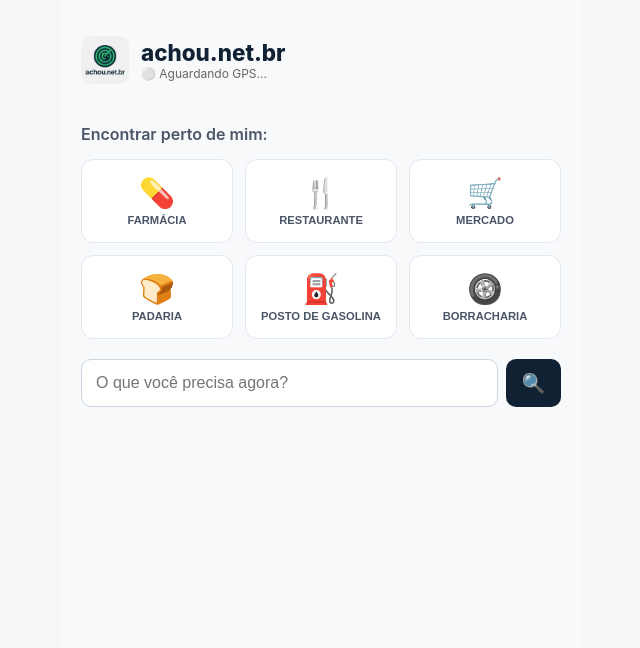
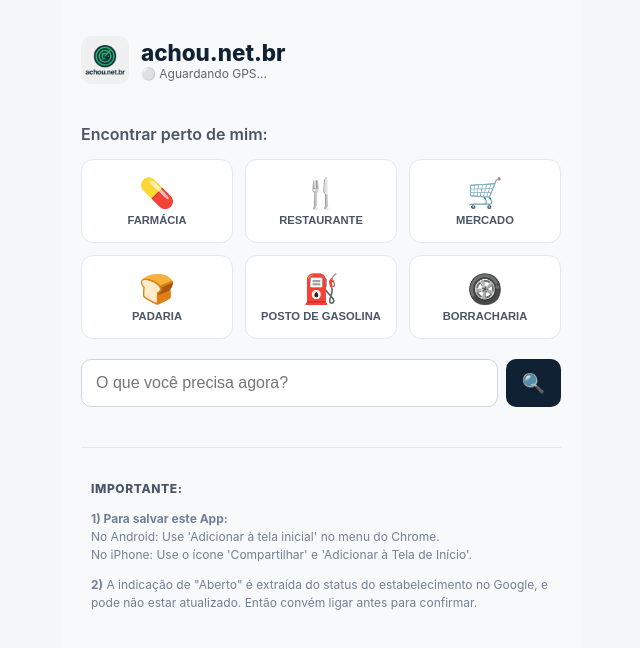
Before and after one commit to maxvilhenaviana-maker/achou-mvp, a Next.js app: page / in a window 1280 px wide. Shown: the top 648 px of the page, without its empty margins (319-959 px from the left). Built offline with nearby package versions, Linux system fonts and the light colour scheme; no server answers.

Commit message:
Add files via upload

```diff
--- a/pages/index.js
+++ b/pages/index.js
@@ -164,7 +164,6 @@ export default function Home() {
         </div>
       </header>
 
-      {/* NOVO SUBTÍTULO ADICIONADO ABAIXO */}
       <h2 className="section-title">Encontrar perto de mim:</h2>
 
       <div className="grid-menu">
@@ -196,6 +195,20 @@ export default function Home() {
 
       {resultado && <ResultCard content={resultado} />}
 
+      {/* --- PÉ DE PÁGINA (FOOTER) ADICIONADO --- */}
+      <footer className="footer-info">
+        <p className="footer-title">Importante:</p>
+        <p>
+          <strong>1) Para salvar este App:</strong><br />
+          No Android: Use 'Adicionar à tela inicial' no menu do Chrome.<br />
+          No iPhone: Use o ícone 'Compartilhar' e 'Adicionar à Tela de Início'.
+        </p>
+        <p>
+          <strong>2)</strong> A indicação de "Aberto" é extraída do status do estabelecimento no Google,
+          e pode não estar atualizado. Então convém ligar antes para confirmar.
+        </p>
+      </footer>
+
       <InstallBanner />
 
       <style jsx>{`
@@ -218,6 +231,12 @@ export default function Home() {
         .search-btn { background: #0F2133; color: white; border: none; border-radius: 10px; width: 55px; cursor: pointer; font-size: 1.2rem; }
         .loading-area { text-align: center; margin-top: 30px; color: #718096; }
         .spinner { width: 28px; height: 28px; border: 3px solid #E2E8F0; border-top-color: #28D07E; border-radius: 50%; animation: spin 1s linear infinite; margin: 0 auto 10px; }
+
+        /* ESTILOS DO FOOTER */
+        .footer-info { margin-top: 40px; padding: 20px 10px; border-top: 1px solid #E2E8F0; color: #718096; font-size: 0.75rem; line-height: 1.5; }
+        .footer-title { font-weight: 800; color: #4A5568; margin-bottom: 8px; text-transform: uppercase; letter-spacing: 0.05em; }
+        .footer-info p { margin-bottom: 12px; }
+
         @keyframes spin { to { transform: rotate(360deg); } }
       `}</style>
     </div>
```
